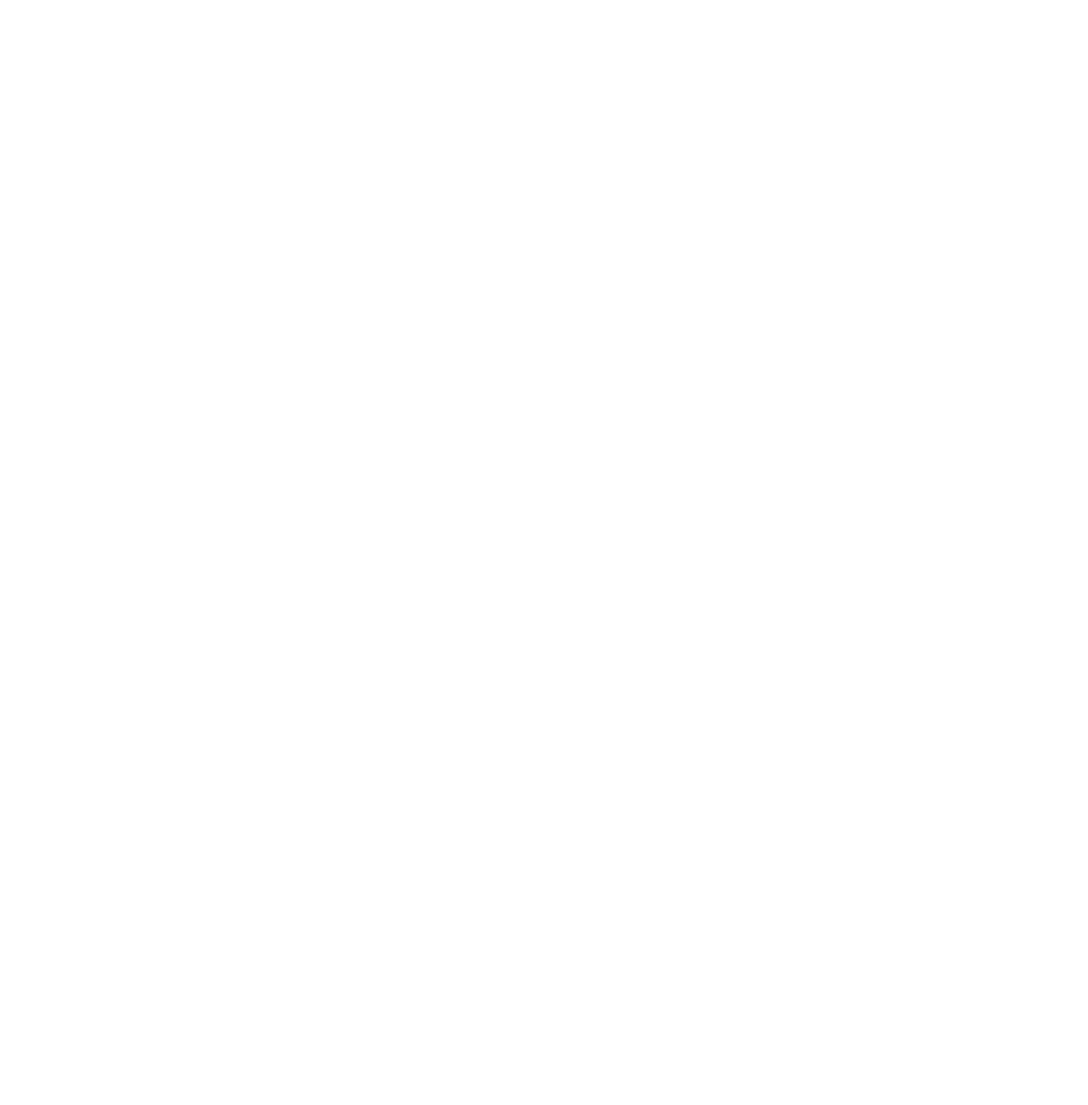
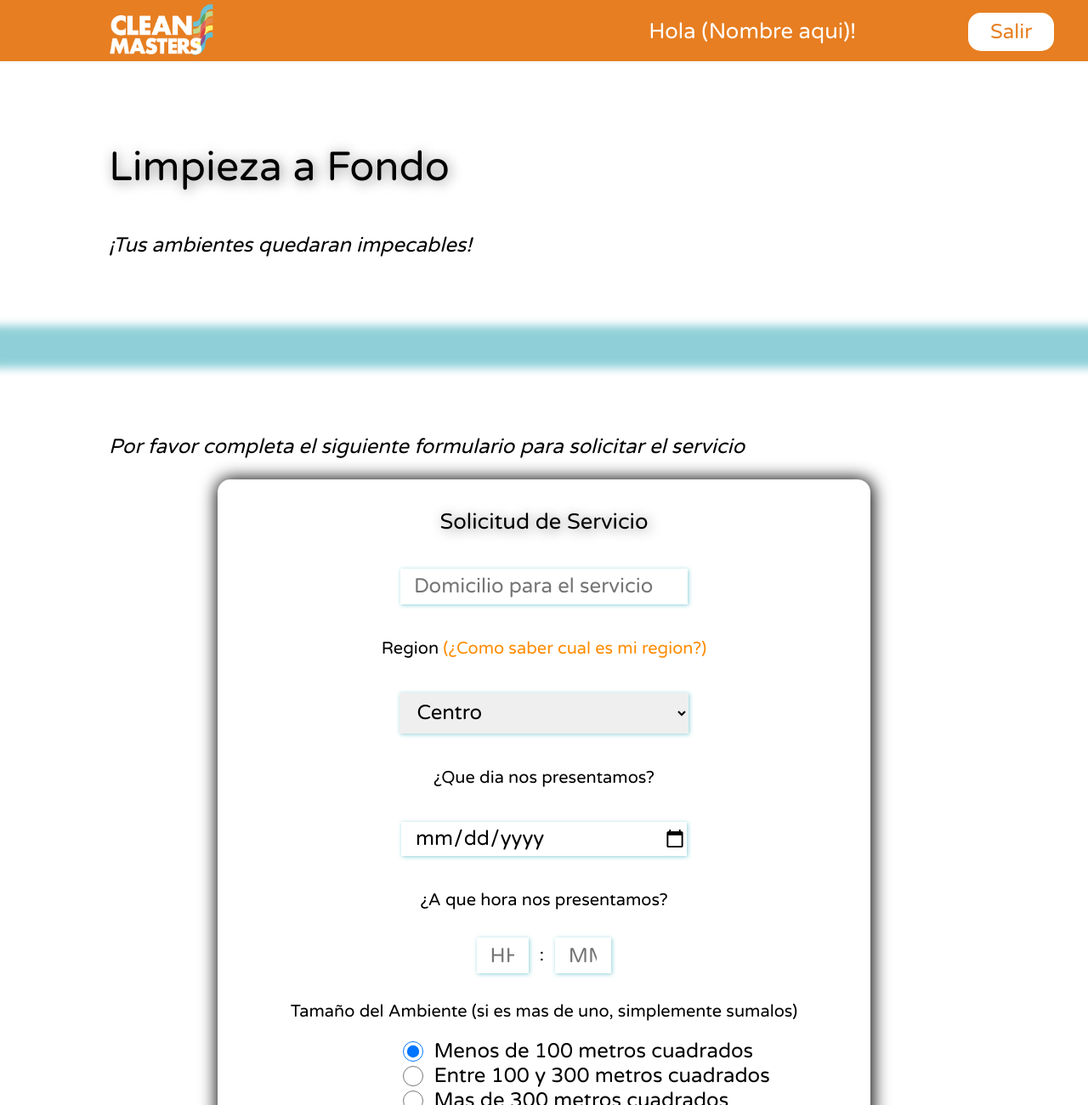
Before and after one commit to NahuelFedyszyn/FinalLenguajes3, a plain HTML site: page Clean Masters/main/Pantallas/Clientes/limpiezaFondo.html in a window 1280 px wide. Shown: the top 1300 px of the page at 85% size. Before the commit the page ends 800 px from the top, so only its background shows below. Drawn offline with Linux system fonts and the light colour scheme.

Commit message:
16-03 Finalizadas las pantallas de clientes

```diff
--- a/Clean Masters/main/Pantallas/Clientes/limpiezaFondo.html
+++ b/Clean Masters/main/Pantallas/Clientes/limpiezaFondo.html
@@ -0,0 +1,77 @@
+<!DOCTYPE html>
+<html lang="en">
+<head>
+    <meta charset="UTF-8">
+    <meta http-equiv="X-UA-Compatible" content="IE=edge">
+    <meta name="viewport" content="width=device-width, initial-scale=1.0">
+    <title>Servicios</title>
+    <link rel="stylesheet" href="../../styles.css">
+    <link rel="preconnect" href="https://fonts.gstatic.com">
+    <link href="https://fonts.googleapis.com/css2?family=Varela+Round&display=swap" rel="stylesheet">
+    <link href="https://fonts.googleapis.com/css2?family=Acme&display=swap" rel="stylesheet">
+
+
+
+</head>
+
+
+<body>
+
+    <header>
+        <div><span class="navTitle"><img id="logoHeader" src="../../../img/Logo.png"/></span></div>
+        <div class="linkContainer">
+            <p>Hola </p><p>(Nombre aqui)</p><p>!</p>
+            <a id="headerSalir" href="index.html">Salir</a>
+        </div>
+    </header>
+
+    <main>
+        <section>
+            <p class="mainTitle">Limpieza a Fondo</p>
+            <p class="subTitle">¡Tus ambientes quedaran impecables!</p>
+        </section>
+        <section>
+            <p class="subTitle">Por favor completa el siguiente formulario para solicitar el servicio</p>
+            <form class="loginForm">
+                <p class="mainTitle" style="text-align: center;">Solicitud de Servicio</p>
+                <div class="inputContainer">
+                    <input type="text" class="myInput" placeholder="Domicilio para el servicio" required >
+                    <p class="text">Region <a style="color: darkorange;" href="regionInfo.html" target="_blank">(¿Como saber cual es mi region?)</a></p>
+                    <select id="regionBox" aria-placeholder="Region">
+                        <option value="1">Centro</option>
+                        <option value="2">Norte</option>
+                        <option value="3">Sur</option>
+                        <option value="4">Este</option>
+                        <option value="5">Oeste</option>
+                    </select>
+                    <p class="text">¿Que dia nos presentamos?<p>
+                    <input type="date" class="myInput" required>
+                    <p class="text">¿A que hora nos presentamos?<p>
+                    <div class="horaContainer"><input class="myInput" min="0" max="24"  onKeyDown="return false" type="number" placeholder="HH" id="hora" required><p class="text">:</p><input type="number" class="myInput" min="0" max="59" step="30" onKeyDown="return false" name="" id="minutos" required placeholder="MM"></div>
+
+                    <p class="text">Tamaño del Ambiente (si es mas de uno, simplemente sumalos)<p>
+                    <span><input type="radio" name="tamaño"  class="radioForm" placeholder="Soy Empresa" required checked><label> Menos de 100 metros cuadrados</label></span>
+                    <span><input type="radio" name="tamaño"  class="radioForm" placeholder="Soy Empresa" required><label> Entre 100 y 300 metros cuadrados</label></span>
+                    <span><input type="radio" name="tamaño"  class="radioForm" placeholder="Soy Empresa" required><label> Mas de 300 metros cuadrados</label></span>
+                    <input type="number" class="myInput" style="font-size: 1vw;" placeholder="Telefono de contacto (sin 0 y sin 15)" required >
+
+                    <button class="homeBtn">Generar Solicitud</button>
+                </div>
+            </form>
+            <br>
+            <a class="formBtn homeBtn" href="servicios.html">Volver</a>
+
+        </section>
+    </main>
+
+    <footer>
+        <span class="footerContainer">
+            <a href="https://www.masterclean.com.ar/" target="_blank">Ir a Master Clean</a>
+        </span>
+        <span>
+            <p>Sitio web creado por Nahuel Fedyszyn</p>
+        </span>
+    </footer>
+
+</body>
+</html>
--- a/Clean Masters/main/styles.css
+++ b/Clean Masters/main/styles.css
@@ -23,7 +23,8 @@ header{
     width: 100vw;
     height: 9vh;
     position: fixed;
-    top:0
+    top:0;
+    z-index: 5;
 }
 
 header div span{
@@ -61,6 +62,14 @@ header div span{
     display: inline;
     color: white;
     font-size: 2vw;
+}
+
+#headerSalir{
+    margin-left: 10vw;
+    background-color: white;
+    color:#e77e21;
+    border-radius: 15px;
+    padding: 1vh 2vw;
 }
 
 /*Todo el estilo para el body*/
@@ -369,6 +378,27 @@ form{
     background-color: grey;
 }
 
+.horaContainer{
+    display: flex;
+    align-items: center;
+    justify-content: center;
+}
+
+.horaContainer p{
+    margin: 0;
+}
+
+#hora{
+    width: 3.4vw;
+    margin: 1vw;
+
+}
+
+#minutos{
+    width:3.8vw;
+    margin:1vw;
+}
+
 /* Regiones */
 
 .imgRegion{
```
Also changed, not shown: Clean Masters/main/Pantallas/Clientes/confirmacion.html (+1 -1 lines), Clean Masters/main/Pantallas/Clientes/limpiezaEvento.html (+1 -1 lines), Clean Masters/main/Pantallas/Clientes/servicios.html (+1 -1 lines), Clean Masters/main/Extras.txt.
